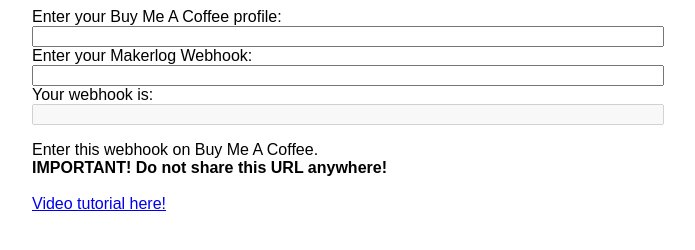
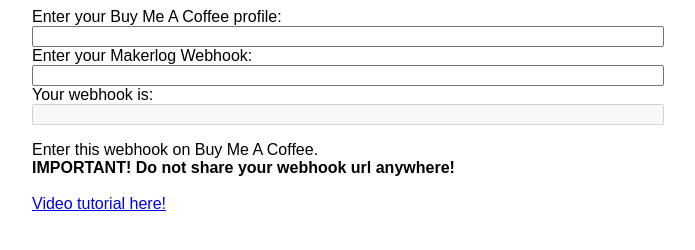
Before and after one commit to MihaiVoinea/makerlog-buymeacoffee, a website: page index.html in a window 1280 px wide. Shown: the whole page, without its empty margins (292-987 px from the left). Drawn offline with Linux system fonts and the light colour scheme.

Commit message:
small sentence reformulation

```diff
--- a/index.html
+++ b/index.html
@@ -25,7 +25,7 @@
     <input type="text" name="makerlog" id="makerlog">
     <label for="result">Your webhook is:</label>
     <input type="text" name="result" disabled="true" id="result">
-    <p>Enter this webhook on Buy Me A Coffee.<br/><strong>IMPORTANT! Do not share this URL anywhere!</strong> <br/><br/><a href="https://youtu.be/ODtczftXi_E">Video tutorial here!</a></p>
+    <p>Enter this webhook on Buy Me A Coffee.<br/><strong>IMPORTANT! Do not share your webhook url anywhere!</strong> <br/><br/><a href="https://youtu.be/ODtczftXi_E">Video tutorial here!</a></p>
   </main>
   <script>
     const bmcInput = document.getElementById('bmc');
```
